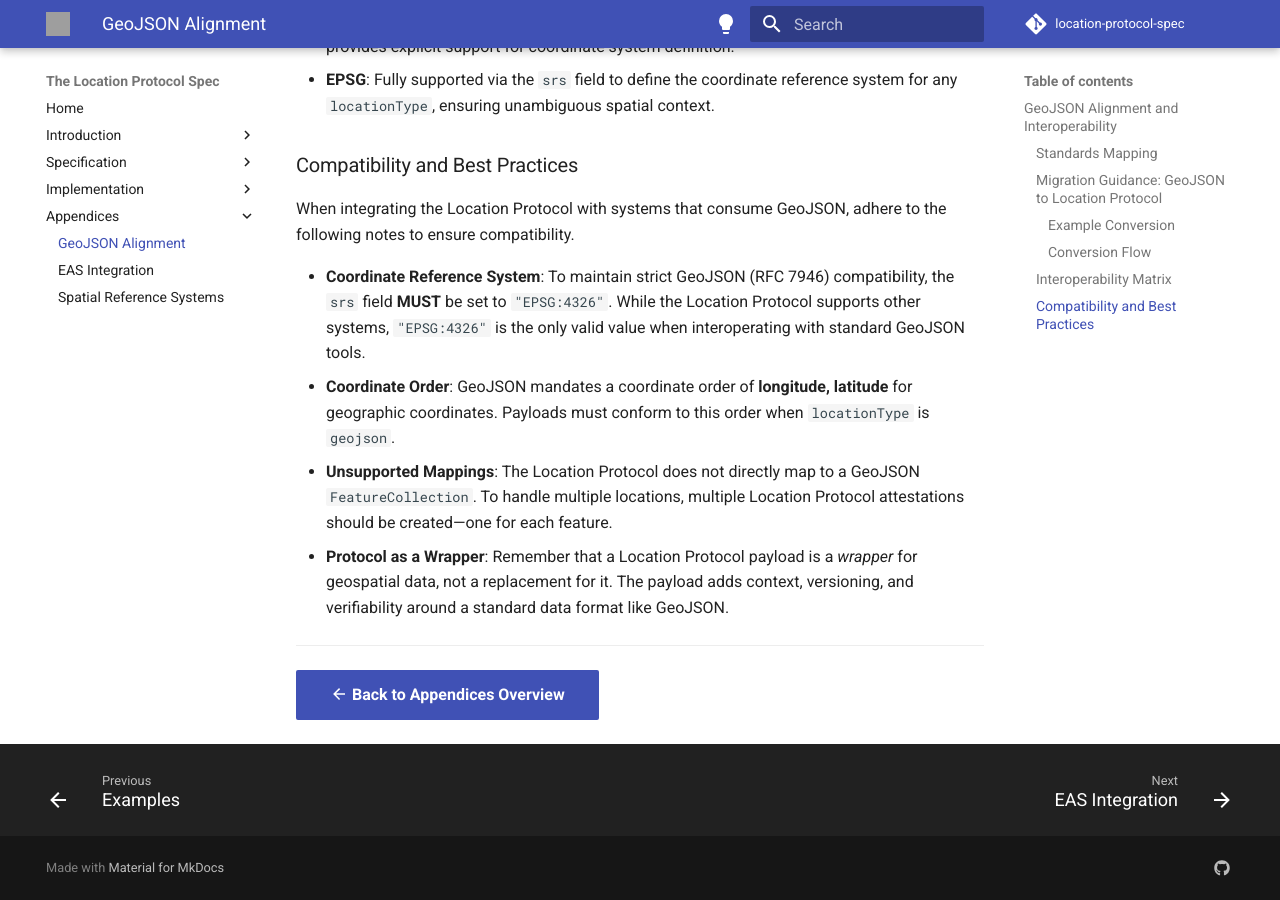
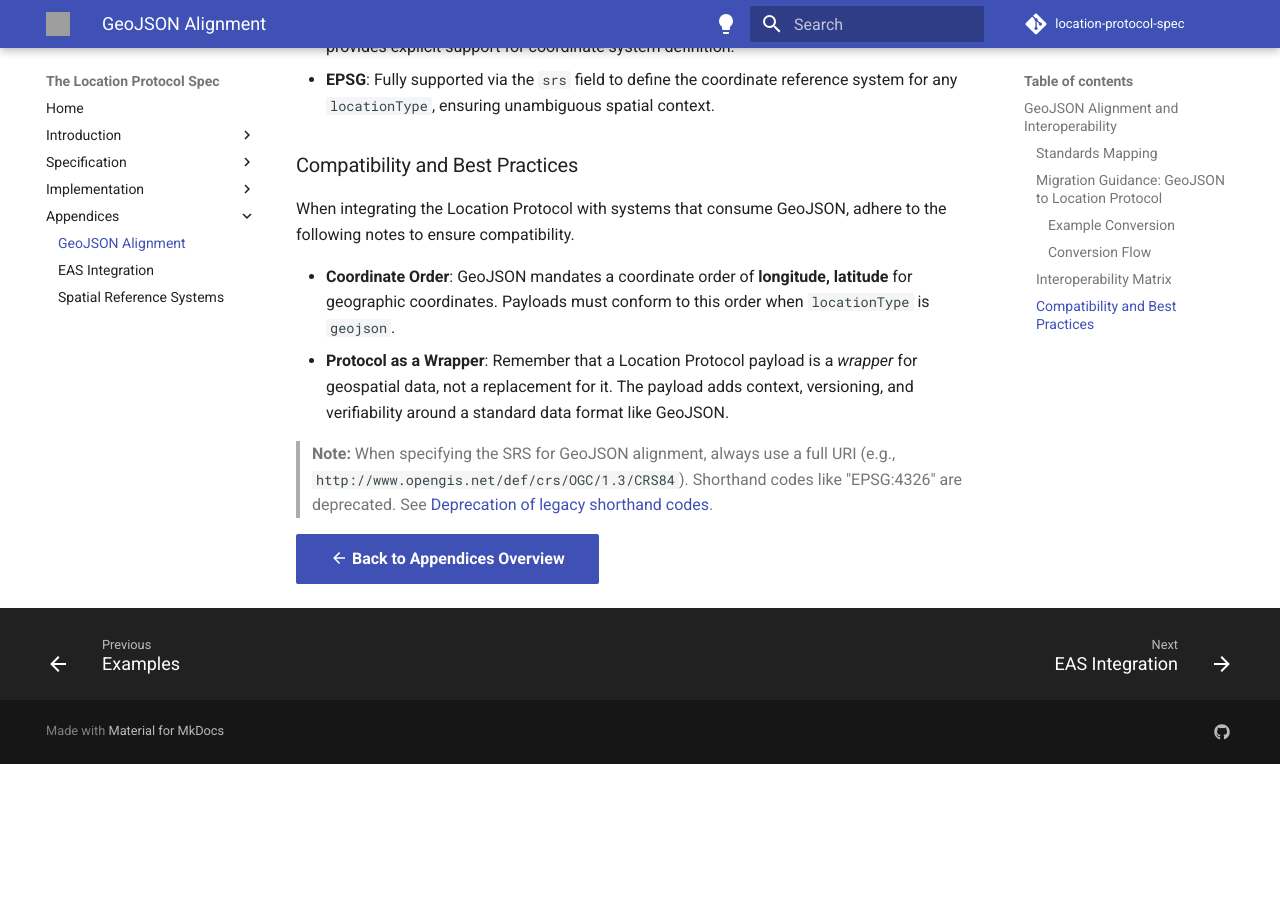
Before and after one commit to DecentralizedGeo/location-protocol-spec, an MkDocs documentation site: the page built from docs/spec-page/appendices/geojson-alignment.md, in a window 1280 px wide and 900 px high, scrolled down 3330 px. Built offline with MkDocs 1.6.1 and Material for MkDocs 9.7.7, drawn with Linux system fonts in a browser that asks for light colours; comment, search, counter and statistics services are not loaded; after the commit the page ends 4094 px from its top, so only the background shows below that; grey boxes are pictures that could not be loaded.

Commit message:
Update GeoJSON alignment notes to require full URI for SRS specification

```diff
--- a/docs/spec-page/appendices/geojson-alignment.md
+++ b/docs/spec-page/appendices/geojson-alignment.md
@@ -98,11 +98,9 @@ The Location Protocol's features are designed to map clearly onto capabilities d
 
 When integrating the Location Protocol with systems that consume GeoJSON, adhere to the following notes to ensure compatibility.
 
-- **Coordinate Reference System**: To maintain strict GeoJSON (RFC 7946) compatibility, the `srs` field **MUST** be set to `"EPSG:4326"`. While the Location Protocol supports other systems, `"EPSG:4326"` is the only valid value when interoperating with standard GeoJSON tools.
 - **Coordinate Order**: GeoJSON mandates a coordinate order of **longitude, latitude** for geographic coordinates. Payloads must conform to this order when `locationType` is `geojson`.
-- **Unsupported Mappings**: The Location Protocol does not directly map to a GeoJSON `FeatureCollection`. To handle multiple locations, multiple Location Protocol attestations should be created—one for each feature.
 - **Protocol as a Wrapper**: Remember that a Location Protocol payload is a _wrapper_ for geospatial data, not a replacement for it. The payload adds context, versioning, and verifiability around a standard data format like GeoJSON.
 
----
+> **Note:** When specifying the SRS for GeoJSON alignment, always use a full URI (e.g., `http://www.opengis.net/def/crs/OGC/1.3/CRS84`). Shorthand codes like "EPSG:4326" are deprecated. See [Deprecation of legacy shorthand codes](srs.md#deprecation-of-legacy-shorthand-codes).
 
 [:material-arrow-left: Back to Appendices Overview](index.md){ .md-button .md-button--primary }
```
